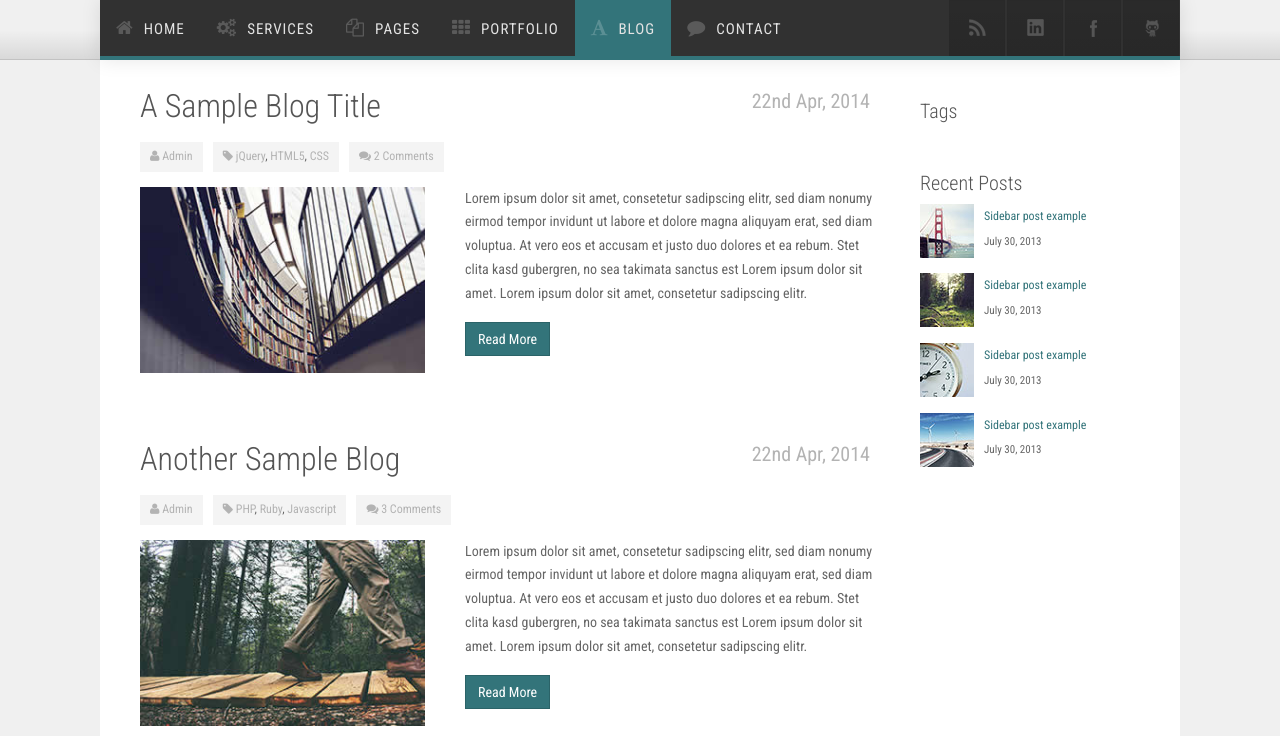
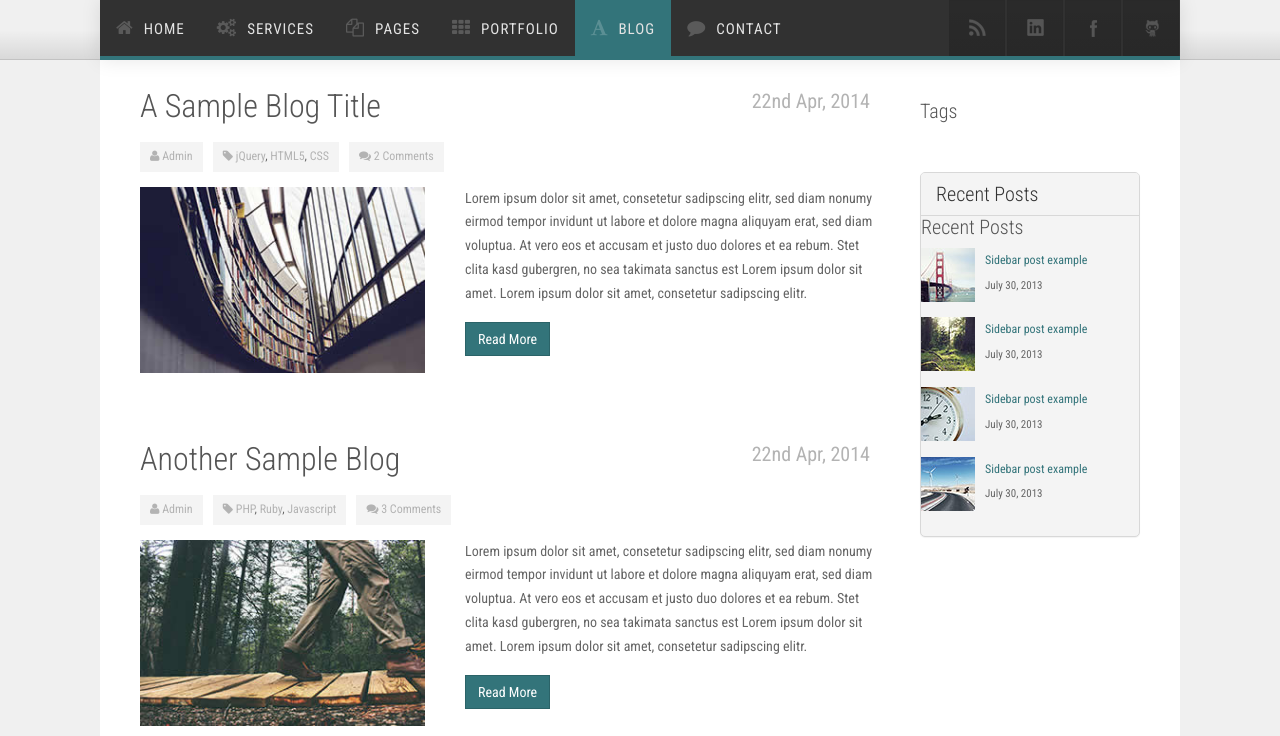
Before and after one commit to Randy-Huang/django_web_server, a Django app: page /blog/ in a window 1280 px wide. Shown: the part 169-905 px from the top of the page. Run offline with Django 3.2, Linux system fonts and the light colour scheme; data that the repository does not hold is empty; parts of the project's set-up code (start-up, migrations or seed data) failed here and were passed over; some libraries are stand-ins or nearby versions.

Commit message:
update blog template

```diff
--- a/blog/templates/blog/blog-list.html
+++ b/blog/templates/blog/blog-list.html
@@ -336,6 +336,10 @@
                 </div>
                 <!-- End Blog Tags -->
                 <!-- Recent Posts -->
+                <div class="panel panel-default">
+                    <div class="panel-heading">
+                        <h3 class="panel-title">Recent Posts</h3>
+                    </div>
                     <div class="recent-posts">
                         <h3>Recent Posts</h3>
                         <ul class="posts-list margin-top-10">
@@ -397,6 +401,7 @@
                             </li>
                         </ul>
                     </div>
+                </div>
                 <!-- End Recent Posts -->
             </div>
             <!-- End Side Column -->
```
Lines whose indentation alone changed are shown as unchanged.
